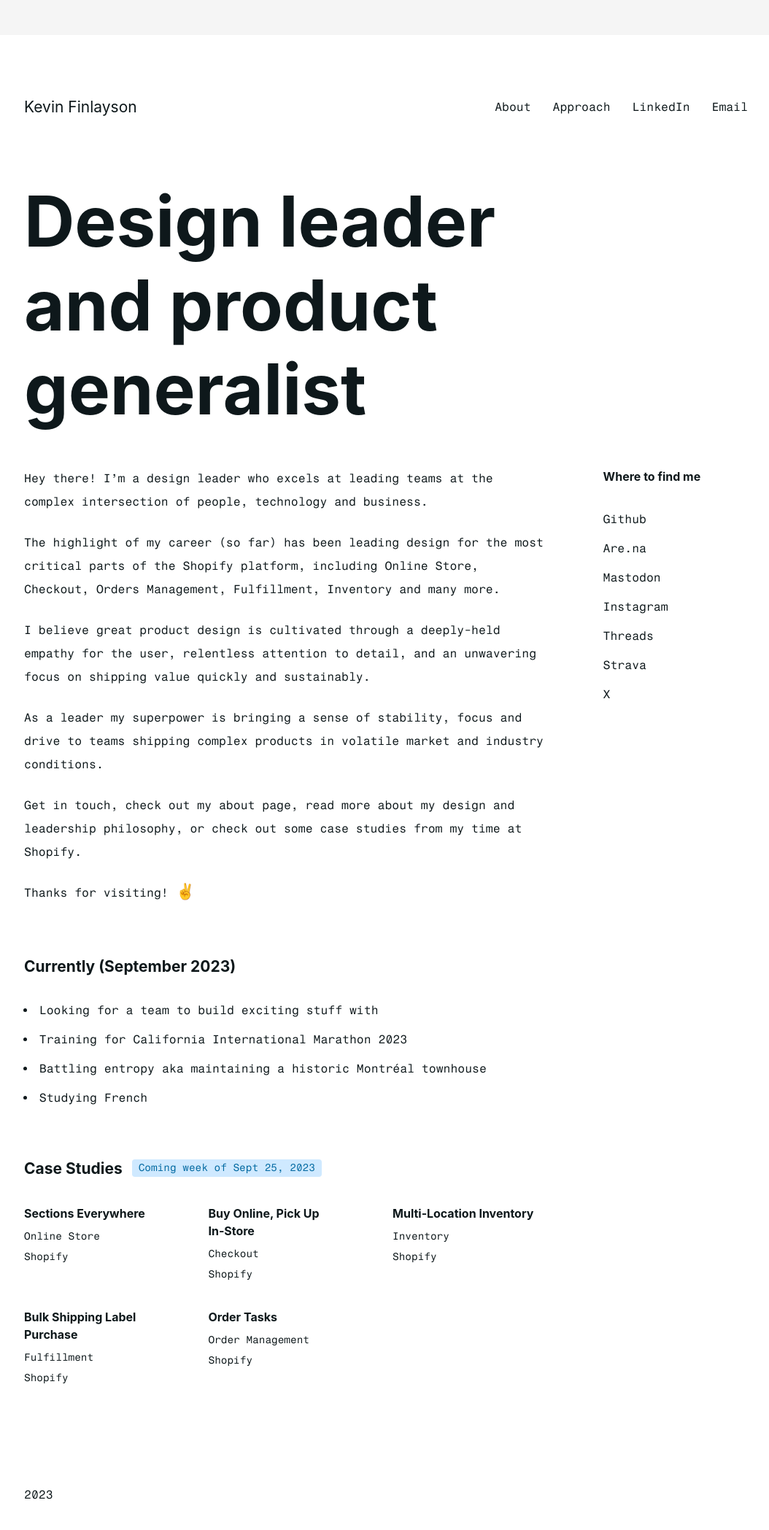
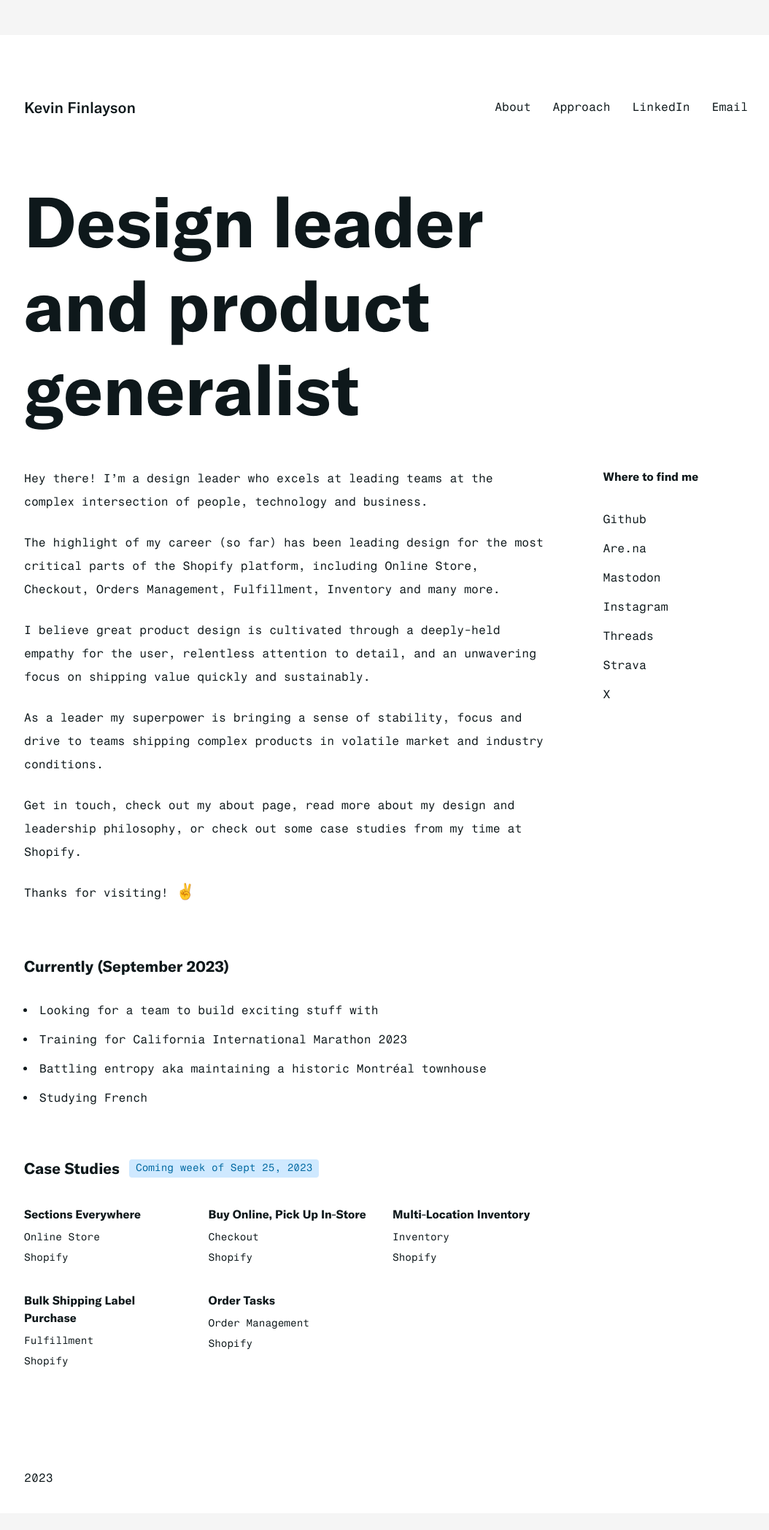
Before and after one commit to kevinfinlayson/kevinfinlayson.com, a Jekyll site: the page built from index.markdown, in a window 1280 px wide. Shown: the whole page at 73% size, without its empty margins (111-1165 px from the left). Built offline with Jekyll 4.4.1, drawn with Linux system fonts in a browser that asks for light colours; some web fonts are replaced; after the commit the page ends 2074 px from its top, so only the background shows below that.

Commit message:
moved fonts into assets folder

```diff
--- a/_sass/base.scss
+++ b/_sass/base.scss
@@ -66,7 +66,7 @@
 
   h1, h2, h3, h4, h5, h6 {
     font-family: $bold-sans;
-    font-weight: 700;
+    font-weight: 400;
     line-height: $tight-line-height;
     margin: calc(2 * $section-padding) 0 $section-padding 0;
 
--- a/_sass/fonts.scss
+++ b/_sass/fonts.scss
@@ -3,21 +3,21 @@
 
 @font-face {
     font-family: "fragment-mono";
-    src: url('../fonts/Fragment-Mono-Latin.woff2') format('woff2');
+    src: url('../assets/fonts/Fragment-Mono-Latin.woff2') format('woff2');
     font-weight: normal;
     font-style: normal;
 }
 
 @font-face {
     font-family: "gt-america-medium";
-    src: url('../fonts/GT-America-Standard-Medium-Trial.woff2') format('woff2');
+    src: url('../assets/fonts/GT-America-Standard-Medium.woff2') format('woff2');
     font-weight: normal;
     font-style: normal;
 }
 
 @font-face {
     font-family: "gt-america-bold";
-    src: url('../fonts/GT-America-Standard-Bold-Trial.woff2') format('woff2');
+    src: url('../assets/fonts/GT-America-Standard-Bold.woff2') format('woff2');
     font-weight: normal;
     font-style: normal;
 }
```
Also changed, not shown: assets/fonts/Fragment-Mono-Latin.woff2 (renamed from fonts/Fragment-Mono-Latin.woff2), assets/fonts/GT-America-Standard-Bold.woff2 (renamed from fonts/GT-America-Standard-Bold.woff2), assets/fonts/GT-America-Standard-Medium.woff2 (renamed from fonts/GT-America-Standard-Medium.woff2).
